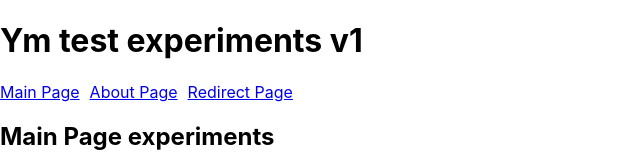
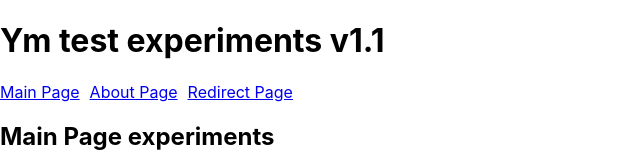
Before and after one commit to andrey-kurnosov2001/ym-test, a React (Create React App) app: page / in a window 1280 px wide. Shown: the top 160 px of the page, without its empty margins (0-640 px from the left). Built offline with nearby package versions, Linux system fonts and the light colour scheme.

Commit message:
varioqub

```diff
--- a/src/App.jsx
+++ b/src/App.jsx
@@ -24,7 +24,7 @@ const router = createBrowserRouter([
 const App = () => {
     return (
         <div>
-        <h1>Ym test experiments v1</h1>
+        <h1>Ym test experiments v1.1</h1>
             <RouterProvider router={router} />
         </div>
     );
--- a/src/pages/Layout/Layout.jsx
+++ b/src/pages/Layout/Layout.jsx
@@ -6,12 +6,14 @@ const Layout = ({children}) => {
     const [experiments, setExperiments] = useState();
 
     useEffect(() => {
+        setExperiments(null);
+
         window?.ymab('metrika.98662215', 'init', {}, (data) => {
             setExperiments(data);
         });
     }, [pathname]);
 
-    console.log(experiments, pathname);
+    console.log(experiments?.flags, pathname);
 
 
     return (
--- a/src/pages/MainPage/MainPage.jsx
+++ b/src/pages/MainPage/MainPage.jsx
@@ -1,6 +1,4 @@
 import React from 'react';
-
-const clientId = "metrika.98662215";
 
 const MainPage = () => {
     return (
```
